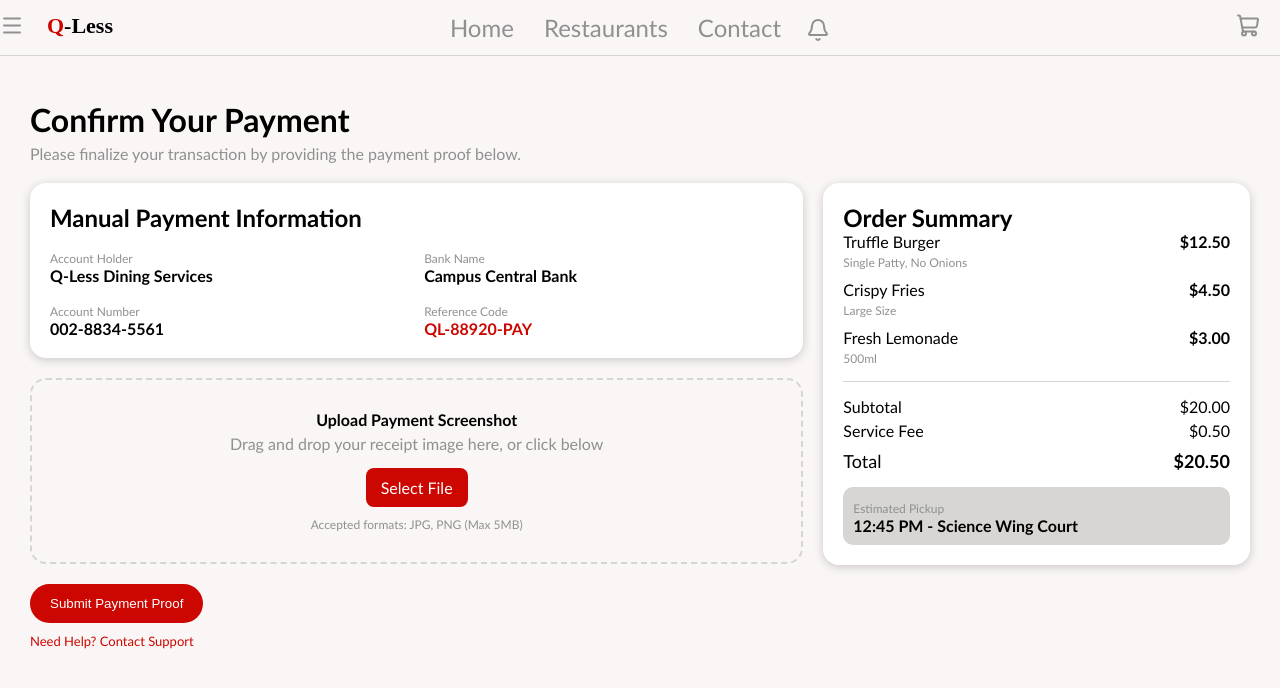
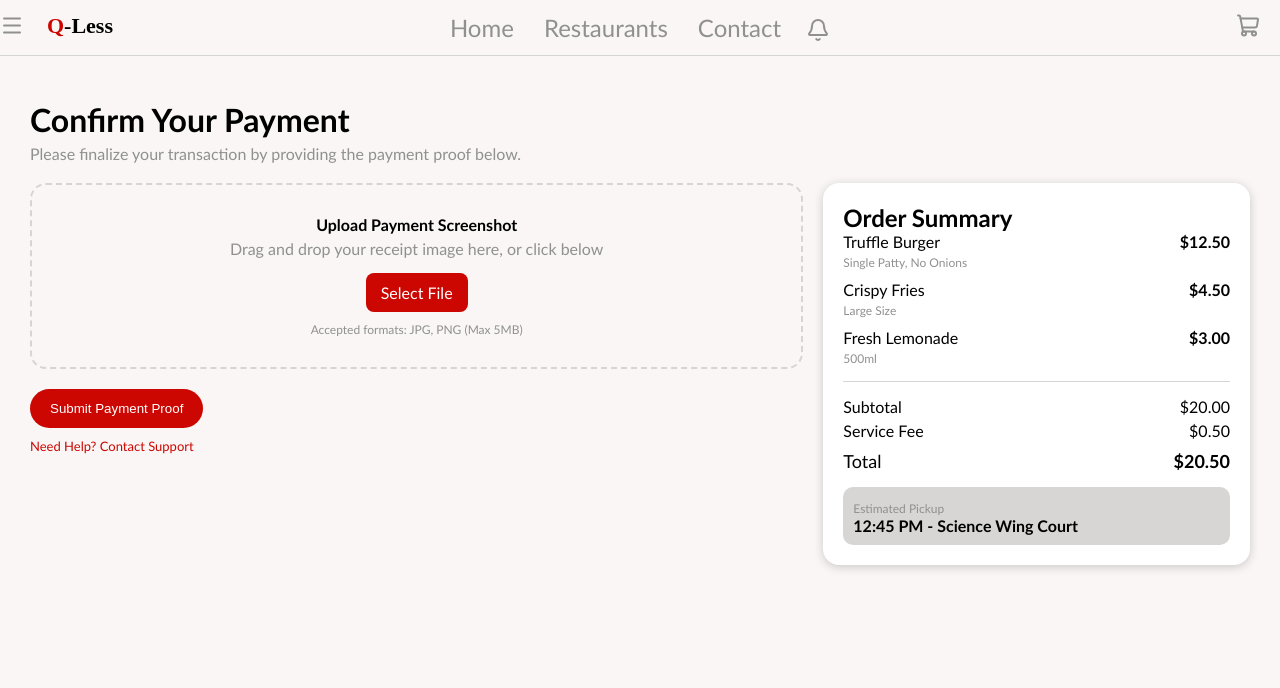
Before and after one commit to Zoomacs/OOP-Project, a React (Vite) app in the folder oop-project/: page /PaymentPage in a window 1280 px wide. Shown: the top 688 px of the page. Built offline with nearby package versions, Linux system fonts and the light colour scheme.

Commit message:
Remove manual payment information section from PaymentPage component

```diff
--- a/oop-project/src/PaymentPage.jsx
+++ b/oop-project/src/PaymentPage.jsx
@@ -38,32 +38,6 @@ export default function PaymentPage() {
 
       <div className="payment-container">
         <div className="left">
-          <div className="box">
-            <h2>Manual Payment Information</h2>
-
-            <div className="info-grid">
-              <div>
-                <span>Account Holder</span>
-                <p>Q-Less Dining Services</p>
-              </div>
-
-              <div>
-                <span>Bank Name</span>
-                <p>Campus Central Bank</p>
-              </div>
-
-              <div>
-                <span>Account Number</span>
-                <p>002-8834-5561</p>
-              </div>
-
-              <div>
-                <span>Reference Code</span>
-                <p className="ref">QL-88920-PAY</p>
-              </div>
-            </div>
-          </div>
-
           <div className="upload-box">
             <div className="upload-content">
               <p className="upload-title">Upload Payment Screenshot</p>
```
